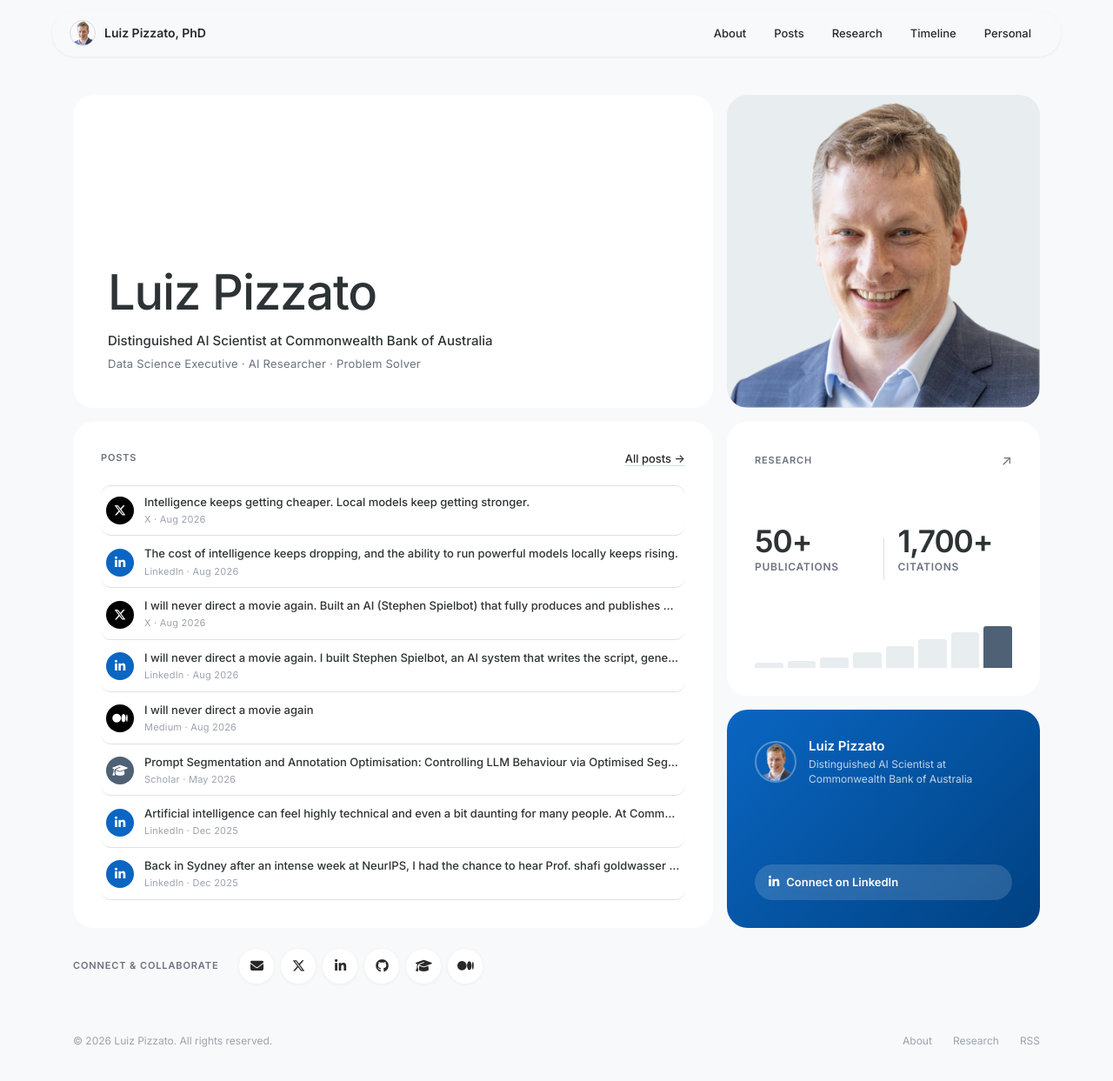
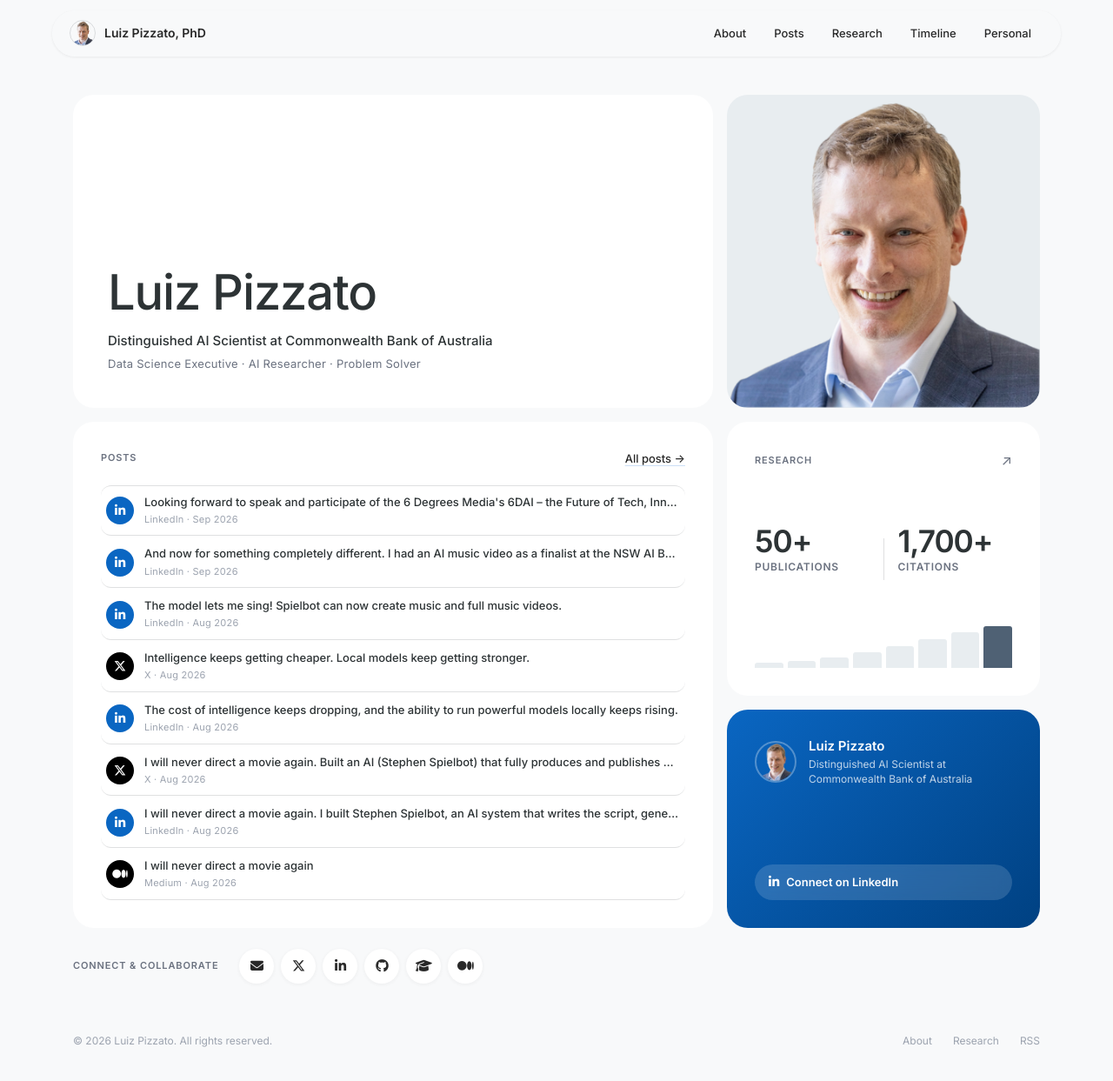
Before and after one commit to pizzato/pizzato.github.io, a Jekyll site: the page built from index.html, in a window 1280 px wide and 1246 px high. Shown: the top 1243 px of the window at 87% size. Built offline with Jekyll 4.4.1, drawn with Linux system fonts in a browser that asks for light colours.

Commit message:
Add three LinkedIn posts to the stream
- 6DAI Future of Tech talk (2026-09-30)
- NSW AI Bonanza music video finalist (2026-09-25)
- Spielbot music videos (2026-08-17)

Co-Authored-By: Claude Opus 5.5 <noreply@anthropic.com>

```diff
--- a/_data/stream.json
+++ b/_data/stream.json
@@ -1,4 +1,25 @@
 [
+  {
+    "type": "linkedin",
+    "title": "Looking forward to speak and participate of the 6 Degrees Media's 6DAI – the Future of Tech, Innovation & Work on 15th October at the Hyatt Regency, Sydney.",
+    "url": "https://www.linkedin.com/posts/pizzato_looking-forward-to-speak-and-participate-share-7510858155103371264-RaYz",
+    "date": "2026-09-30",
+    "source": "LinkedIn"
+  },
+  {
+    "type": "linkedin",
+    "title": "And now for something completely different. I had an AI music video as a finalist at the NSW AI Bonanza.",
+    "url": "https://www.linkedin.com/posts/pizzato_and-now-for-something-completely-different-share-7509156523835658241-DSZa",
+    "date": "2026-09-25",
+    "source": "LinkedIn"
+  },
+  {
+    "type": "linkedin",
+    "title": "The model lets me sing! Spielbot can now create music and full music videos.",
+    "url": "https://www.linkedin.com/posts/pizzato_the-model-lets-me-sing-spielbot-can-now-ugcPost-7494772468172222466-hZUm",
+    "date": "2026-08-17",
+    "source": "LinkedIn"
+  },
   {
     "type": "twitter",
     "title": "Intelligence keeps getting cheaper. Local models keep getting stronger.",
--- a/_data/stream_manual.yml
+++ b/_data/stream_manual.yml
@@ -19,6 +19,20 @@
 #   python scripts/import_archive.py --linkedin <path/to/Share and Comments.csv>
 
 entries:
+- type: linkedin
+  title: Looking forward to speak and participate of the 6 Degrees Media's 6DAI –
+    the Future of Tech, Innovation & Work on 15th October at the Hyatt Regency, Sydney.
+  url: https://www.linkedin.com/posts/pizzato_looking-forward-to-speak-and-participate-share-7510858155103371264-RaYz
+  date: '2026-09-30'
+- type: linkedin
+  title: And now for something completely different. I had an AI music video as a
+    finalist at the NSW AI Bonanza.
+  url: https://www.linkedin.com/posts/pizzato_and-now-for-something-completely-different-share-7509156523835658241-DSZa
+  date: '2026-09-25'
+- type: linkedin
+  title: The model lets me sing! Spielbot can now create music and full music videos.
+  url: https://www.linkedin.com/posts/pizzato_the-model-lets-me-sing-spielbot-can-now-ugcPost-7494772468172222466-hZUm
+  date: '2026-08-17'
 - type: twitter
   title: Intelligence keeps getting cheaper. Local models keep getting stronger.
   url: https://x.com/luizpizzato/status/2088178195636043929
```
Also changed, not shown: _data/timeline.json.
